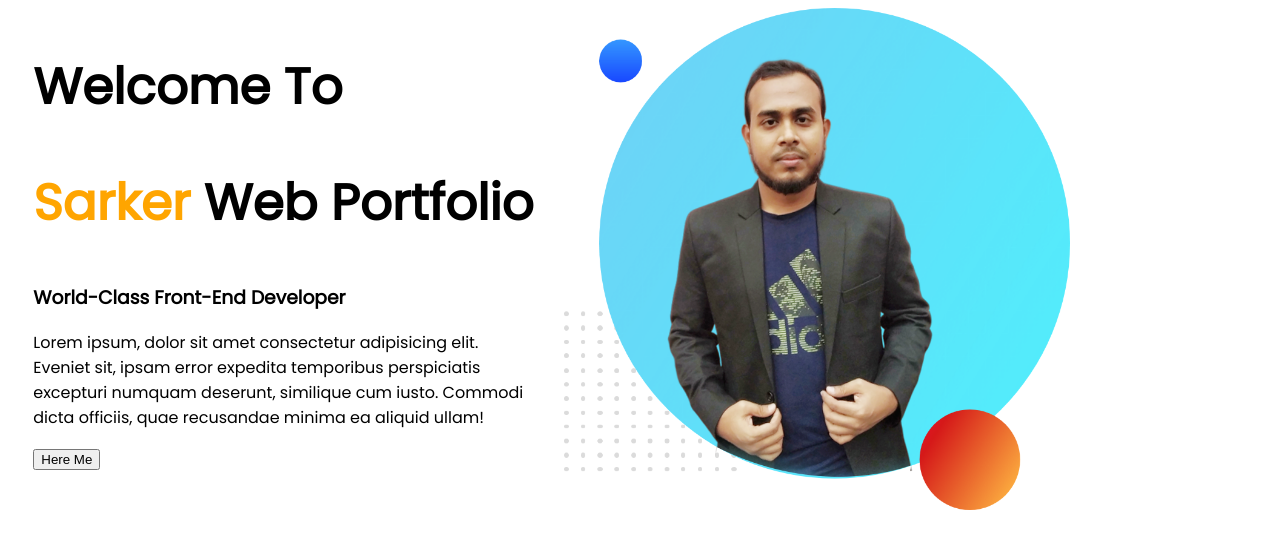
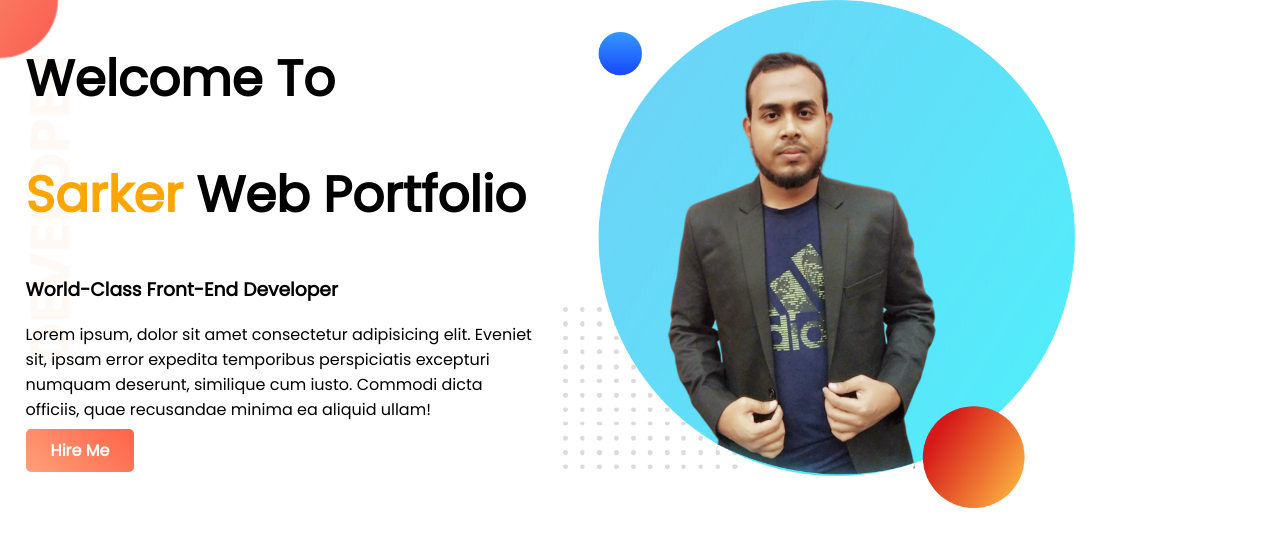
Before and after one commit to lrsarker/web-portfolio, a plain HTML site: page index.html in a window 1280 px wide. Drawn offline with Linux system fonts and the light colour scheme.

Commit message:
Link Button, target blank, text-decoration, linear gradient
::

CLEAR

"
"

```diff
--- a/css/style.css
+++ b/css/style.css
@@ -1,4 +1,6 @@
 body{
+    margin:0;
+    padding:0;
     font-family: 'Poppins', sans-serif;
 }
 h1{
@@ -16,3 +18,18 @@ h1{
 .half-width img{
     width:100%;
 }
+.top-banner{
+    background-image: url("../images/top-banner.png");
+    background-repeat:no-repeat;
+}
+section{
+    height:500px;
+}
+.link-button{
+    text-decoration:none;
+    background-image: linear-gradient(45deg, lightSalmon, tomato);
+    padding:10px 25px;
+    border-radius:5px;
+    color:white;
+    font-weight:700;
+}
--- a/index.html
+++ b/index.html
@@ -8,13 +8,13 @@
     <link rel="stylesheet" href="css/style.css">
 </head>
 <body>
-   <section>
+   <section class="top-banner">
     <div class="half-width">
         <h1>Welcome To</h1>
         <h1><span class="name-wc">Sarker</span> Web Portfolio</h1>
         <h3>World-Class Front-End Developer</h3>
         <p>Lorem ipsum, dolor sit amet consectetur adipisicing elit. Eveniet sit, ipsam error expedita temporibus perspiciatis excepturi numquam deserunt, similique cum iusto. Commodi dicta officiis, quae recusandae minima ea aliquid ullam!</p>
-        <button>Here Me</button>
+        <a href="https://www.linkedin.com/in/lrsarker" target="_blank" class="link-button">Hire Me</a>
     </div>
     <div class="half-width">
         <img src="images/sarker.png" alt="Lutfur Rahman Sarker">
```
